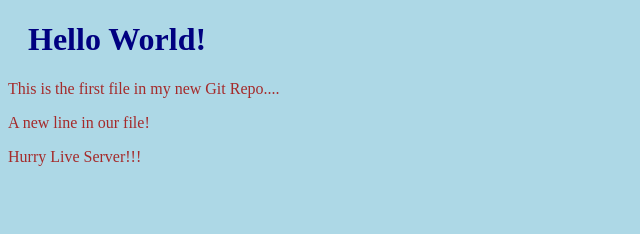
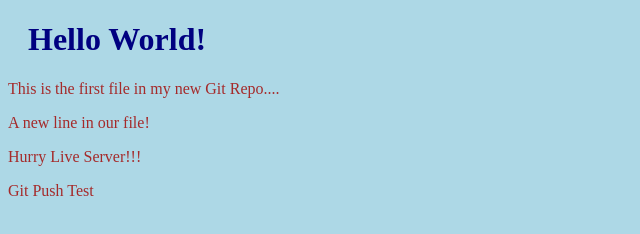
Before and after one commit to clnguye/SimpleHTML, a website: page index.html in a window 1280 px wide. Shown: the whole page, without its empty margins (0-640 px from the left). Drawn offline with Linux system fonts and the light colour scheme.

Commit message:
Updated README.md with 3rd line and Index.html

```diff
--- a/index.html
+++ b/index.html
@@ -12,5 +12,6 @@
     <p>This is the first file in my new Git Repo....</p>
     <p>A new line in our file!</p>
     <p>Hurry Live Server!!!</p>
+    <p>Git Push Test</p>
 </body>
 </html>
```
Also changed, not shown: README.md.
